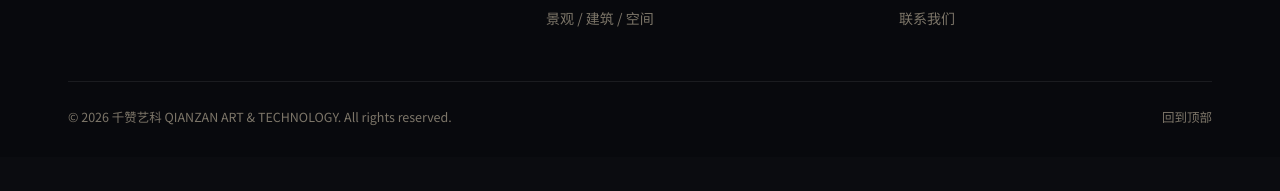
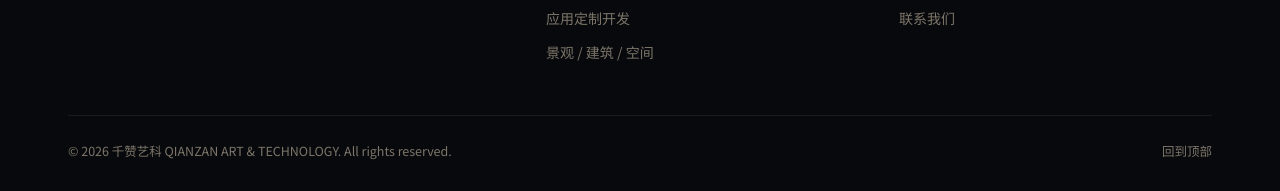
Before and after one commit to qianzanyike/qianzanyike.github.io, a plain HTML site: page index.html in a window 1280 px wide. Shown: the part 7792-7983 px from the top of the page. Before the commit the page ends 7949 px from the top, so only its background shows below. Drawn offline with nearby package versions, Linux system fonts and the light colour scheme.

Commit message:
Update index.html

```diff
--- a/index.html
+++ b/index.html
@@ -774,6 +774,7 @@
         <a href="#business">AI 輕量化运营策略</a>
         <a href="#business">数据资产全链方案</a>
         <a href="#business">AIGC 创意设计</a>
+        <a href="#business">应用定制开发</a>
         <a href="#business">景观 / 建筑 / 空间</a>
       </div>
       <div class="foot-col">
```
